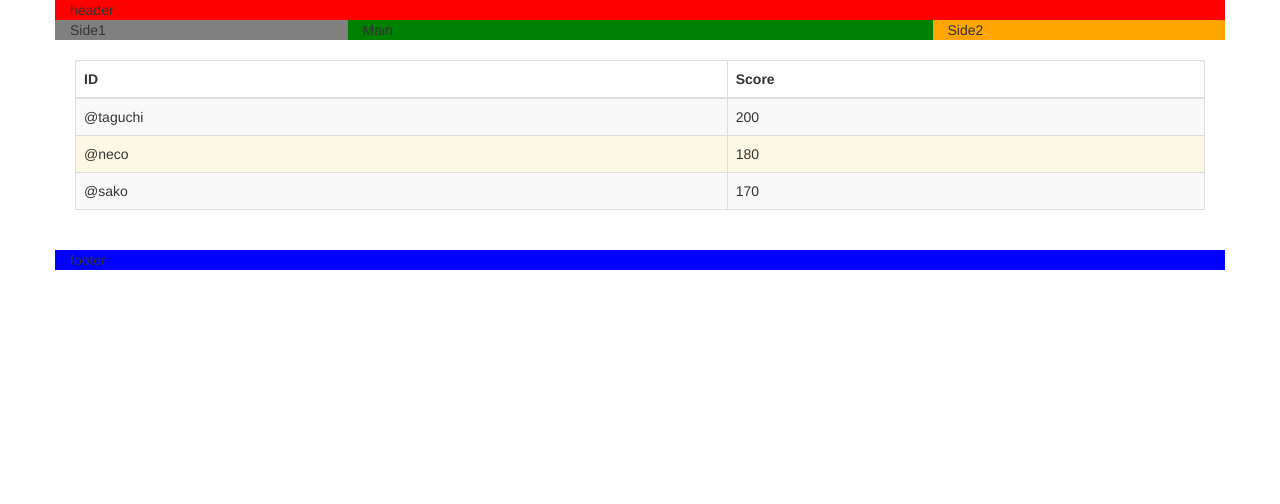
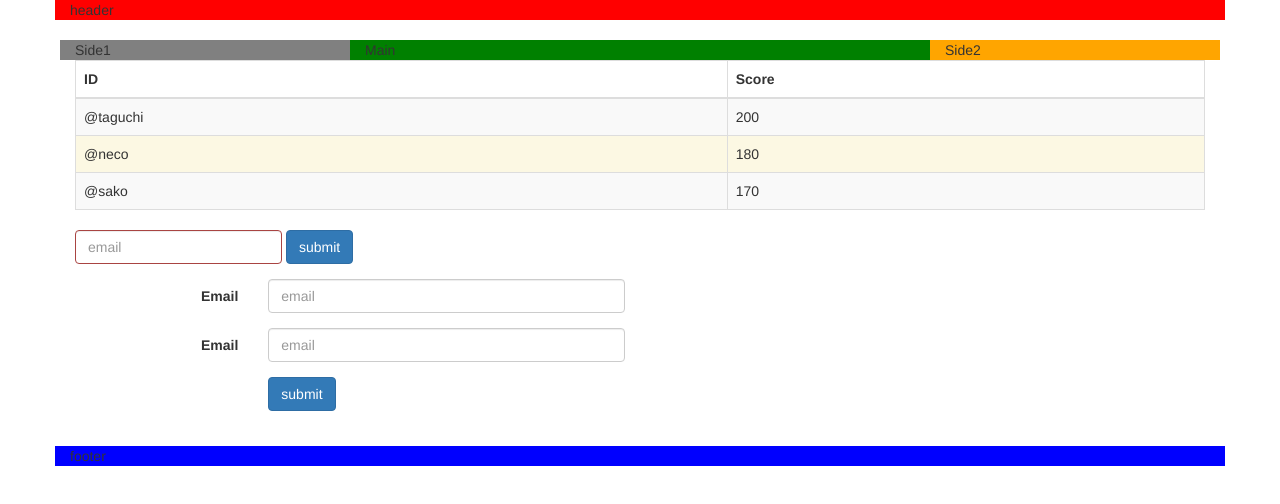
Before and after one commit to Neco-Murphy/bootstrap, a plain HTML site: page index.html in a window 1280 px wide. Drawn offline with nearby package versions, Linux system fonts and the light colour scheme.

Commit message:
add form styling

```diff
--- a/index.html
+++ b/index.html
@@ -10,16 +10,17 @@
   <body>
     <div id="header" class="container" style="background:red">header</div>
 
-    <div class="container">
+    <div class="container" style="padding:20px">
+      <!-- column -->
       <div class="row">
-        <!-- sm = small -->
+        <!-- sm = small, xs = extra small -->
+        <!-- the sum of the proportions should be 12  -->
         <div class="col-sm-3" style="background:gray">Side1</div>
         <div class="col-sm-6 col-xs-6" style="background:green">Main</div>
         <div class="col-sm-3 col-xs-6" style="background:orange">Side2</div>
       </div>
-    </div>
 
-    <div class="container" style="padding:20px">
+      <!-- table -->
       <table class="table table-striped table-bordered table-hover">
         <thead>
           <tr><th>ID</th><th>Score</th></tr>
@@ -30,6 +31,42 @@
           <tr><td>@sako</td><td>170</td></tr>
         </tbody>
       </table>
+
+      <!-- form -->
+      <!-- wrap each item with div.form-group -->
+      <form class="form-inline" style="margin-bottom: 15px;">
+        <!-- has-error class make the element red-->
+        <div class="form-group has-error">
+          <!-- sr-only class let screen reader read but does not show on the screen -->
+          <label class="sr-only control-label" for="email">Email</label>
+          <input type="text" id="email" class="form-control" placeholder="email">
+          <!-- help-block shows an message-->
+          <!-- <span class="help-block">Error</span> -->
+        </div>
+        <div class="form-group">
+          <input type="submit" value="submit" class="btn btn-primary">
+        </div>
+      </form>
+
+      <form class="form-horizontal" style="margin-bottom: 15px;">
+        <div class="form-group">
+          <label class="control-label col-sm-2" for="email">Email</label>
+          <div class="col-sm-4">
+            <input type="text" id="email" class="form-control" placeholder="email">
+          </div>
+        </div>
+        <div class="form-group">
+          <label class="control-label col-sm-2" for="email">Email</label>
+          <div class="col-sm-4">
+            <input type="text" id="email" class="form-control" placeholder="email">
+          </div>
+        </div>
+        <div class="form-group">
+          <div class="col-sm-offset-2 col-sm-4">
+            <input type="submit" value="submit" class="btn btn-primary">
+          </div>
+        </div>
+      </form>
     </div>
 
     <div id="footer" class="container" style="background:blue">footer</div>
```
